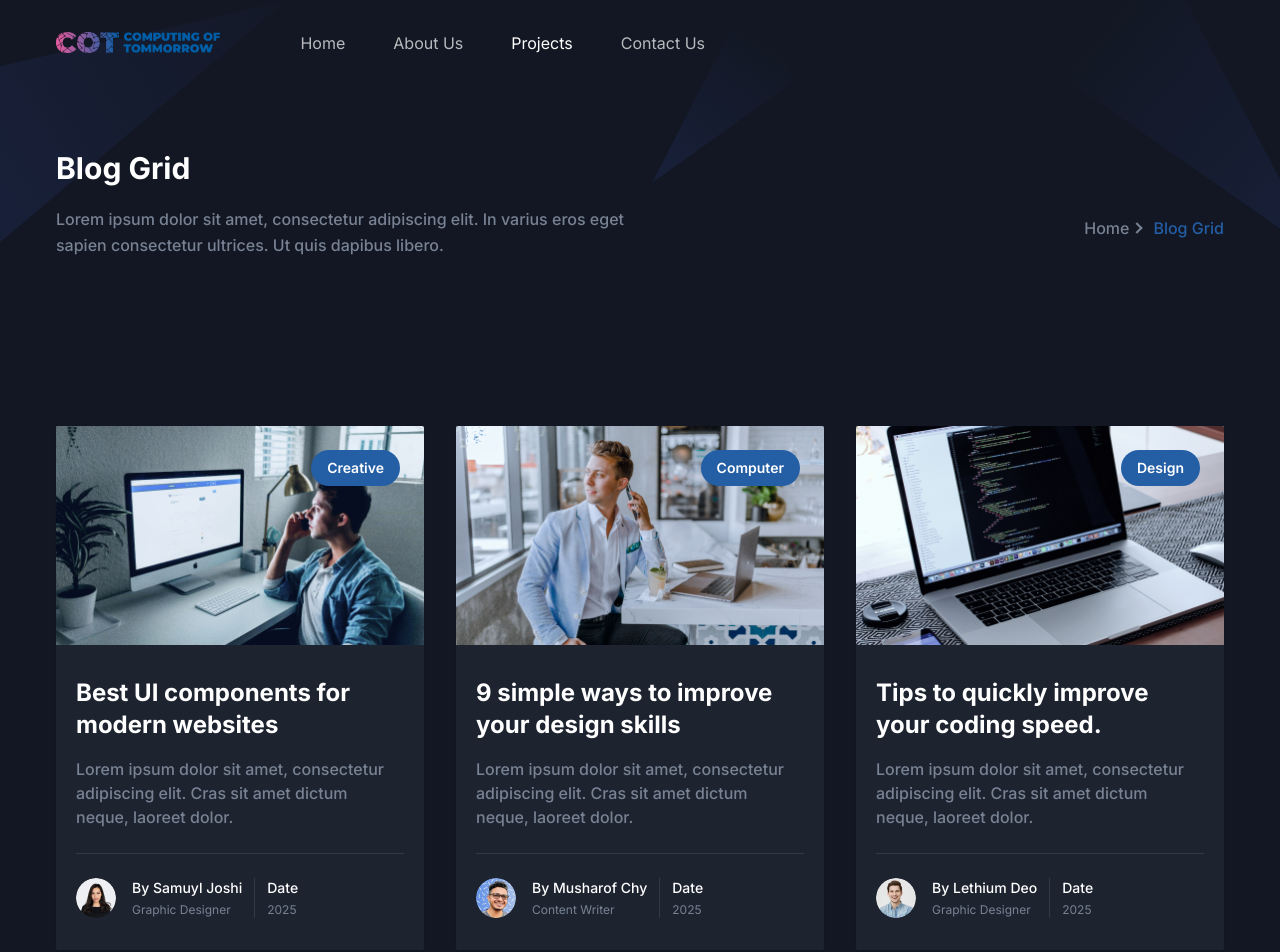
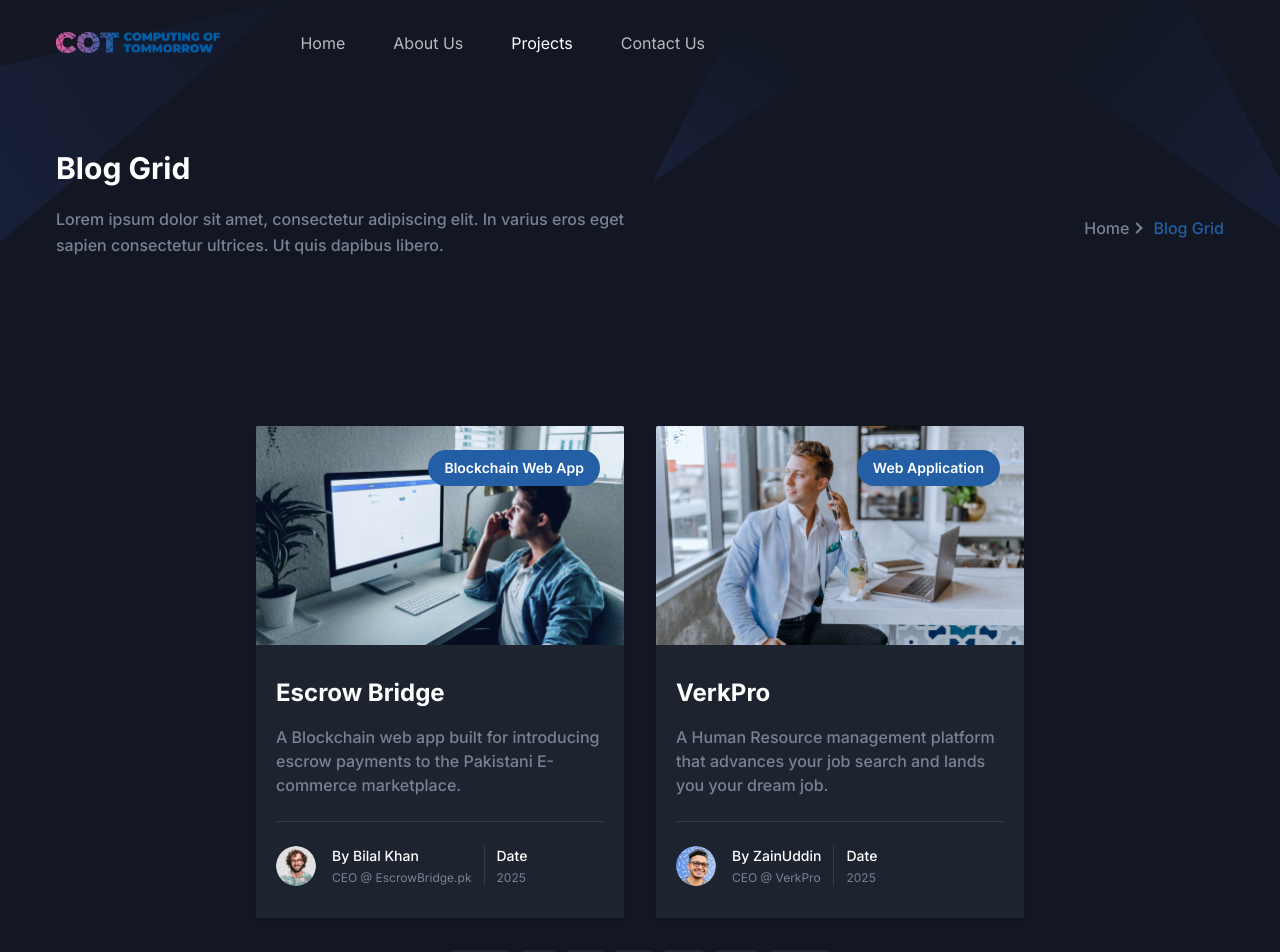
Before and after one commit to sameem786-blip/cot-web, a Next.js app: page /blog in a window 1280 px wide. Shown: the top 952 px of the page. Built offline with nearby package versions, Linux system fonts and the light colour scheme.

Commit message:
sections set

```diff
--- a/src/app/page.tsx
+++ b/src/app/page.tsx
@@ -26,9 +26,9 @@
       {/* <Video /> */}
       <Brands />
       <AboutSectionOne />
-      <AboutSectionTwo />
+      {/* <AboutSectionTwo /> */}
       <Testimonials />
-      <Pricing />
+      {/* <Pricing /> */}
       <Blog />
       <Video />
     </>
--- a/src/components/Blog/SingleBlog.tsx
+++ b/src/components/Blog/SingleBlog.tsx
@@ -3,12 +3,12 @@
 import Link from "next/link";
 
 const SingleBlog = ({ blog }: { blog: Blog }) => {
-  const { title, image, paragraph, author, tags, publishDate } = blog;
+  const { title, image, paragraph, author, tags, publishDate, redirect } = blog;
   return (
     <>
       <div className="group relative overflow-hidden rounded-sm bg-white shadow-one duration-300 hover:shadow-two dark:bg-dark dark:hover:shadow-gray-dark">
         <Link
-          href="/blog-details"
+          href={redirect}
           className="relative block aspect-[37/22] w-full"
         >
           <span className="absolute right-6 top-6 z-20 inline-flex items-center justify-center rounded-full bg-primary px-4 py-2 text-sm font-semibold capitalize text-white">
--- a/src/components/Blog/blogData.tsx
+++ b/src/components/Blog/blogData.tsx
@@ -3,45 +3,34 @@
 const blogData: Blog[] = [
   {
     id: 1,
-    title: "Best UI components for modern websites",
+    redirect: new URL('http://escrowbridge.pk/'),
+    title: "Escrow Bridge",
     paragraph:
-      "Lorem ipsum dolor sit amet, consectetur adipiscing elit. Cras sit amet dictum neque, laoreet dolor.",
+      "A Blockchain web app built for introducing escrow payments to the Pakistani E-commerce marketplace.",
     image: "/images/blog/blog-01.jpg",
     author: {
-      name: "Samuyl Joshi",
-      image: "/images/blog/author-01.png",
-      designation: "Graphic Designer",
+      name: "Bilal Khan",
+      image: "/images/testimonials/auth-02.png",
+      designation: "CEO @ EscrowBridge.pk",
     },
-    tags: ["creative"],
+    tags: ["Blockchain Web App"],
     publishDate: "2025",
   },
   {
     id: 2,
-    title: "9 simple ways to improve your design skills",
+    redirect: new URL('https://verkpro.com/'),
+    title: "VerkPro",
     paragraph:
-      "Lorem ipsum dolor sit amet, consectetur adipiscing elit. Cras sit amet dictum neque, laoreet dolor.",
+      "A Human Resource management platform that advances your job search and lands you your dream job.",
     image: "/images/blog/blog-02.jpg",
     author: {
-      name: "Musharof Chy",
+      name: "ZainUddin",
       image: "/images/blog/author-02.png",
-      designation: "Content Writer",
+      designation: "CEO @ VerkPro",
     },
-    tags: ["computer"],
+    tags: ["Web Application"],
     publishDate: "2025",
   },
-  {
-    id: 3,
-    title: "Tips to quickly improve your coding speed.",
-    paragraph:
-      "Lorem ipsum dolor sit amet, consectetur adipiscing elit. Cras sit amet dictum neque, laoreet dolor.",
-    image: "/images/blog/blog-03.jpg",
-    author: {
-      name: "Lethium Deo",
-      image: "/images/blog/author-03.png",
-      designation: "Graphic Designer",
-    },
-    tags: ["design"],
-    publishDate: "2025",
-  },
+
 ];
 export default blogData;
--- a/src/components/Blog/index.tsx
+++ b/src/components/Blog/index.tsx
@@ -10,12 +10,12 @@
     >
       <div className="container">
         <SectionTitle
-          title="Our Latest Blogs"
-          paragraph="There are many variations of passages of Lorem Ipsum available but the majority have suffered alteration in some form."
+          title="Our Projects"
+          paragraph="Explore how we turn innovative ideas into impactful digital solutions. Each project reflects our commitment to excellence and creativity, delivering tailored solutions that drive success."
           center
         />
 
-        <div className="grid grid-cols-1 gap-x-8 gap-y-10 md:grid-cols-2 md:gap-x-6 lg:gap-x-8 xl:grid-cols-3">
+        <div className="grid grid-cols-1 gap-x-8 gap-y-10 md:grid-cols-2 md:gap-x-6 lg:gap-x-8">
           {blogData.map((blog) => (
             <div key={blog.id} className="w-full">
               <SingleBlog blog={blog} />
--- a/src/components/Features/featuresData.tsx
+++ b/src/components/Features/featuresData.tsx
@@ -85,7 +85,7 @@
     ),
     title: "Quality Assurance",
     service_a: "Manual Testing",
-    service_b: "Automated Testingg",
+    service_b: "Automated Testing",
     service_c: "Performance Testing",
     service_d: "Security Testing",
     service_e: "Usability Testing",
--- a/src/types/blog.ts
+++ b/src/types/blog.ts
@@ -6,6 +6,7 @@
 
 export type Blog = {
   id: number;
+  redirect: URL;
   title: string;
   paragraph: string;
   image: string;
```
